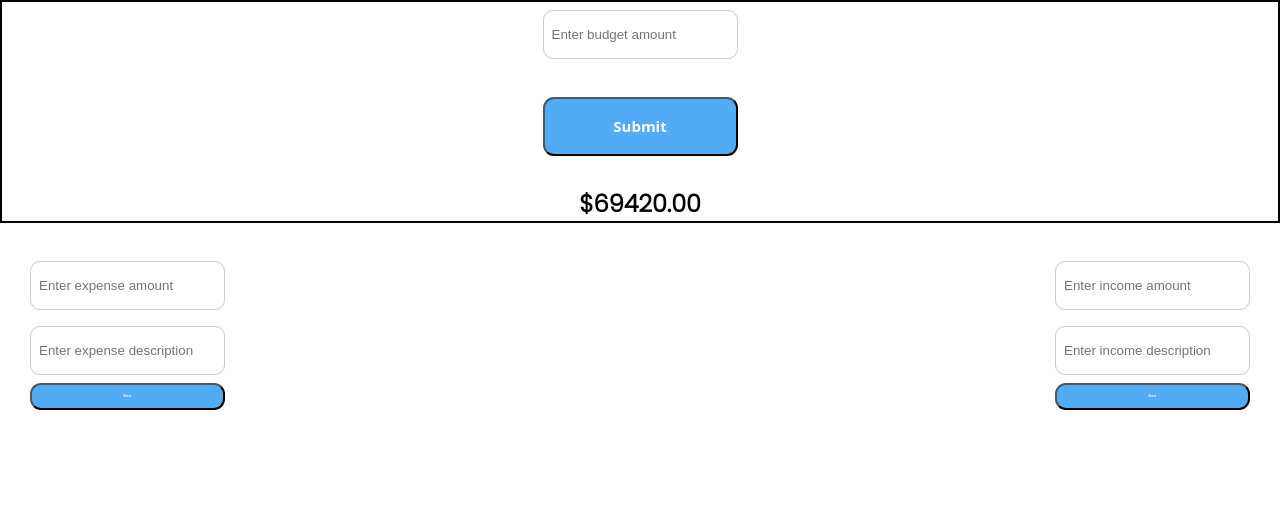
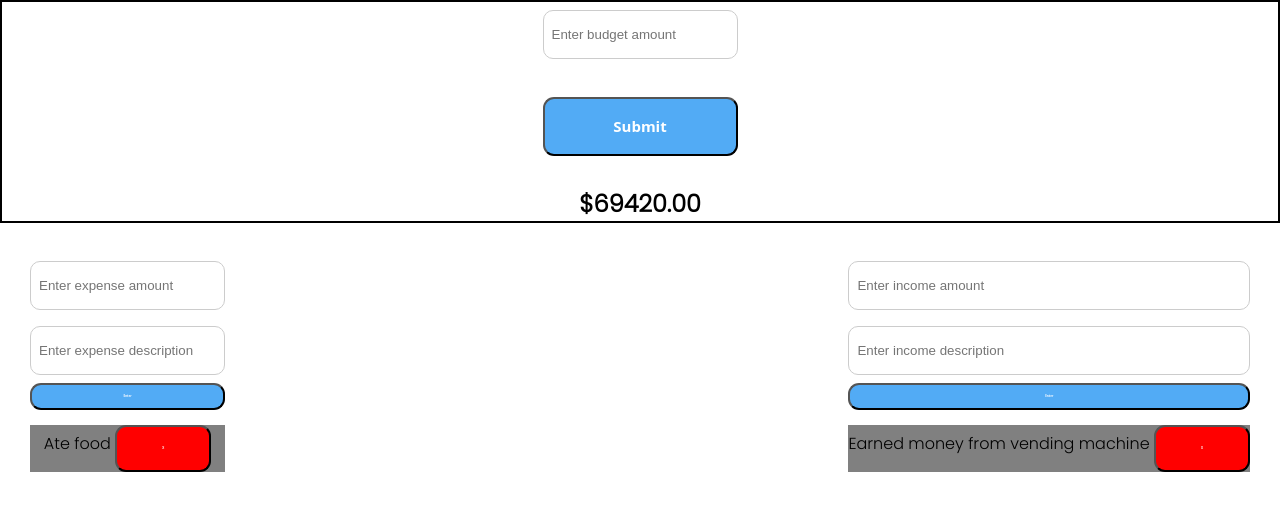
Before and after one commit to hamzayt577/Budget-Tracker, a website built with Parcel: page index.html in a window 1280 px wide. Built offline with nearby package versions, Linux system fonts and the light colour scheme.

Commit message:
Created markup for income and expense lists

```diff
--- a/index.html
+++ b/index.html
@@ -35,7 +35,13 @@
         class="expense-description"
         placeholder="Enter expense description"
       />
-      <button class="enter-expense">Enter</button>
+      <button class="enter-expense expense-income-buttons">Enter</button>
+
+      <ul class="expense-list">
+        <li class="expense-list-element">
+          Ate food <button class="list-button">X</button>
+        </li>
+      </ul>
     </div>
 
     <div class="income">
@@ -49,7 +55,14 @@
         class="income-description"
         placeholder="Enter income description"
       />
-      <button class="enter-income">Enter</button>
+      <button class="enter-income expense-income-buttons">Enter</button>
+
+      <ul class="income-list">
+        <li class="income-list-element">
+          Earned money from vending machine
+          <button class="list-button">X</button>
+        </li>
+      </ul>
     </div>
 
     <script src="/script.js"></script>
--- a/style.css
+++ b/style.css
@@ -85,8 +85,7 @@ body {
   border-radius: 10px;
 }
 
-.expense button,
-.income button {
+.expense-income-buttons {
   background: #52abf5;
   border-radius: 11px;
   padding: 10px 45px;
@@ -96,3 +95,23 @@ body {
   text-align: center;
   cursor: pointer;
 }
+
+ul {
+  list-style: none;
+}
+
+ul li {
+  margin-top: 15px;
+  background-color: grey;
+}
+
+.list-button {
+  background: #ff0000;
+  border-radius: 11px;
+  padding: 20px 45px;
+  color: #ffffff;
+  display: inline-block;
+  font: normal bold 3px/1 "Open Sans", sans-serif;
+  text-align: center;
+  cursor: pointer;
+}
```
